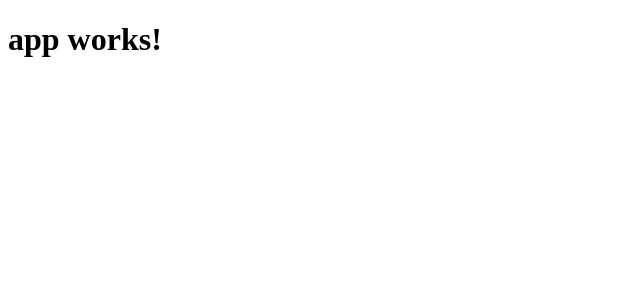
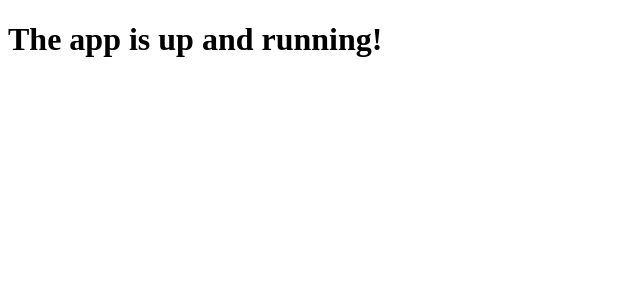
Before and after one commit to amanagarwal2189/AngularMagic, an Angular app: page / in a window 1280 px wide. Shown: the top 300 px of the page, without its empty margins (0-640 px from the left). Built offline with nearby package versions, Linux system fonts and the light colour scheme.

Commit message:
Angular Application

```diff
--- a/src/app/app.component.ts
+++ b/src/app/app.component.ts
@@ -1,10 +1,11 @@
 import { Component } from '@angular/core';
 
 @Component({
+moduleId:module.id,
   selector: 'app-root',
   templateUrl: './app.component.html',
   styleUrls: ['./app.component.css']
 })
 export class AppComponent {
-  title = 'app works!';
+  title = 'The app is up and running!';
 }
```
